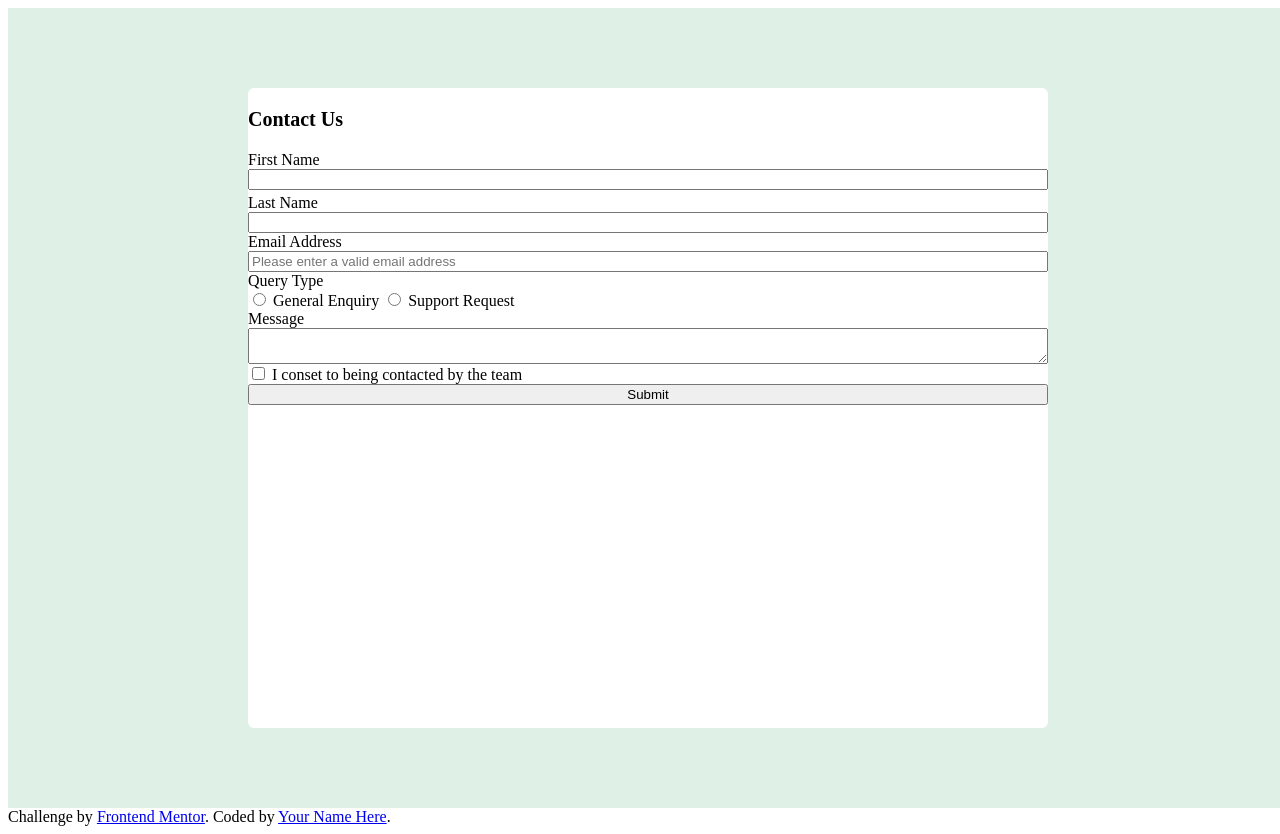
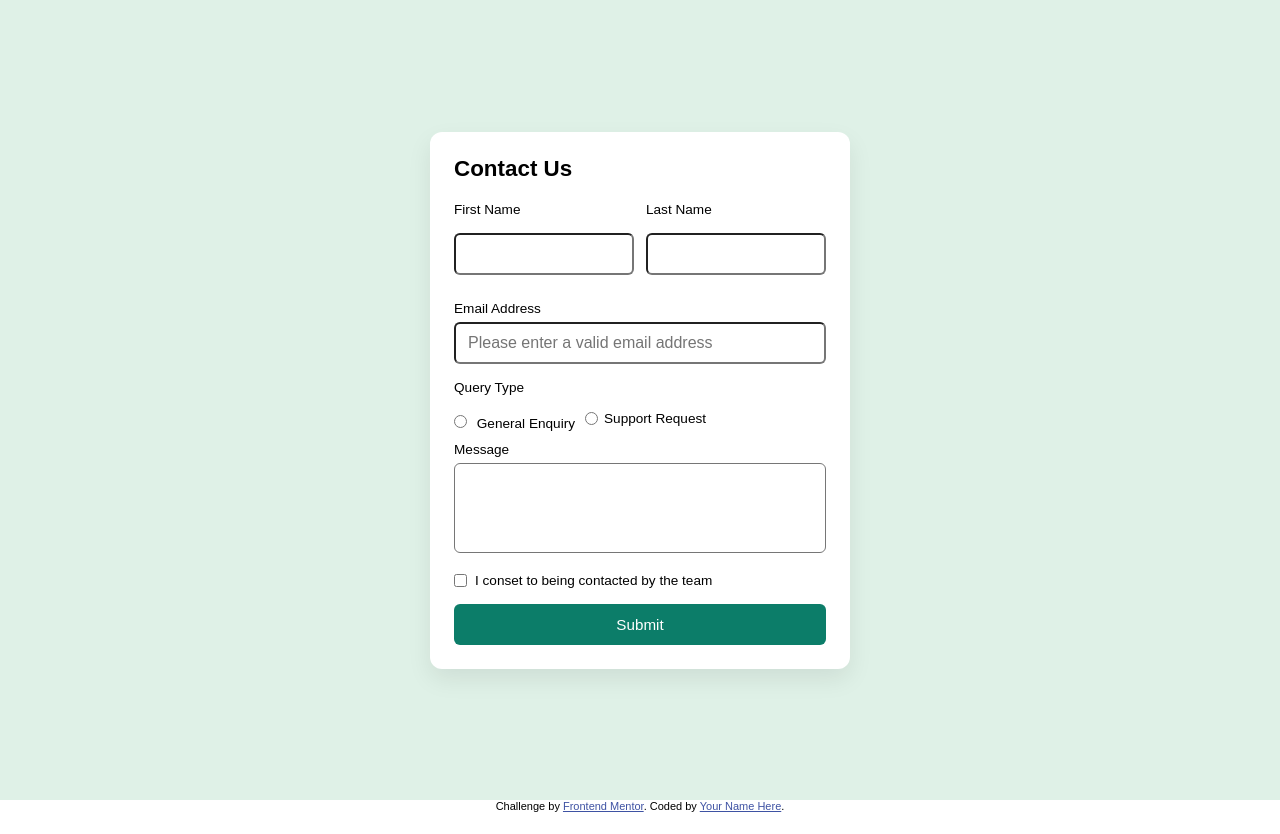
Before and after one commit to nakayizakevina/ContactForm, a plain HTML site: page index.html in a window 1280 px wide. After the commit the page ends 812 px from the top, so only its background shows below. Drawn offline with Linux system fonts and the light colour scheme.

Commit message:
added css styles

```diff
--- a/index.html
+++ b/index.html
@@ -15,11 +15,11 @@
 
     <title>Frontend Mentor | Contact form</title>
 
-    <!-- Feel free to remove these styles or customise in your own stylesheet 👍 -->
-    <!-- <style>
+    <!--Feel free to remove these styles or customise in your own stylesheet 👍 -->
+    <style>
     .attribution { font-size: 11px; text-align: center; }
     .attribution a { color: hsl(228, 45%, 44%); }
-  </style> -->
+  </style>
   </head>
   <body>
     <main>
@@ -28,11 +28,11 @@
         <div class="client__ifo">
           <div class="client__name">
             <label for="">First Name</label>
-            <input type="text" class="client__input" id="first_name" required />
+            <input type="text" class="client__input client__input--name" id="first_name" required />
           </div>
           <div class="client__name">
             <label for=""> Last Name</label>
-            <input type="text" class="client__input id=" id="last_name" required />
+            <input type="text" class="client__input client__input--name"  id="last_name" required />
           </div>
         </div>
         <label for="">Email Address</label>
@@ -44,7 +44,7 @@
         />
         <div>
           <label>Query Type</label>
-          <div>
+          <div class="querry__input">
             <label>
               <input type="radio" name="queryType" value="general" />
               General Enquiry
--- a/styles.css
+++ b/styles.css
@@ -1,33 +1,118 @@
-main{
-    width: 100vw;
-    height: 100vh;
-    background-color:hsl(148, 38%, 91%) ;
+/* Reset & base styles */
+* {
+  margin: 0;
+  padding: 0;
+  box-sizing: border-box;
+  font-family: Arial, Helvetica, sans-serif;
+}
+
+main {
+  background-color: hsl(148, 38%, 91%);
+  min-height: 100vh;
+  display: flex;
+  flex-direction: column;
+  align-items: center;
+  justify-content: center;
+}
+
+
+.form {
+  background-color:hsl(0, 0%, 100%) ;
+  width: 100%;
+  max-width: 420px;
+  padding: 24px;
+  border-radius: 12px;
+  box-shadow: 0 10px 25px rgba(0, 0, 0, 0.08);
+}
+
+
+.form h3 {
+  margin-bottom: 20px;
+  font-size: 1.4rem;
+}
+
+.form label {
+  display: block;
+  font-size: 0.85rem;
+  margin-bottom: 6px;
+}
+
+.client__input {
+  width: 100%;
+  padding: 10px 12px;
+  border-radius: 6px;
+  margin-bottom: 16px;
+  font-size: 16px;
+}
+
+/* .client__input:focus {
+  outline: none;
+  border-color: #0b7a5a;
+} */
+
+.client__ifo {
+  display: flex;
+  gap: 12px;
+  margin-bottom: 10px;
+}
+
+.client__name {
+  flex: 1;
+}
+
+
+
+.form input[type="radio"] {
+  margin-right: 6px;
+}
+
+
+textarea.client__input {
+  resize: none;
+  height: 90px;
+}
+
+.querry__input{
     display: flex;
-    justify-content: center;
+    gap: 10px;
     align-items: center;
 }
 
-.form{
-    width: 800px;
-    height:80%;
-    margin: 10px;
-    display: flex;
-    border-radius: 6px;
-    flex-direction: column;
-    background-color:hsl(0, 0%, 100%);
+
+.form input[type="checkbox"] {
+  margin-right: 8px;
 }
 
-h3{
-    font-size: 20px;
+.form label:last-of-type {
+  display: flex;
+  align-items: center;
+  font-size: 0.85rem;
+  margin-bottom: 16px;
 }
 
-.client__ifo{
-    display: flex;
-    flex-direction: column;
-    gap: 4px;
+
+#button {
+  width: 100%;
+  padding: 12px;
+  background-color: hsl(169, 82%, 27%);
+  color: hsl(0, 0%, 100%);
+  border: none;
+  border-radius: 6px;
+  font-size: 0.95rem;
+  cursor: pointer;
 }
 
-.client__name{
-    display:flex ;
-    flex-direction: column;
+
+
+
+/* .attribution {
+  margin-top: 20px;
+  font-size: 0.75rem;
+  color: #555;
+  text-align: center;
 }
+
+.attribution a {
+  color: #0b7a5a;
+  text-decoration: none;
+} */
```
